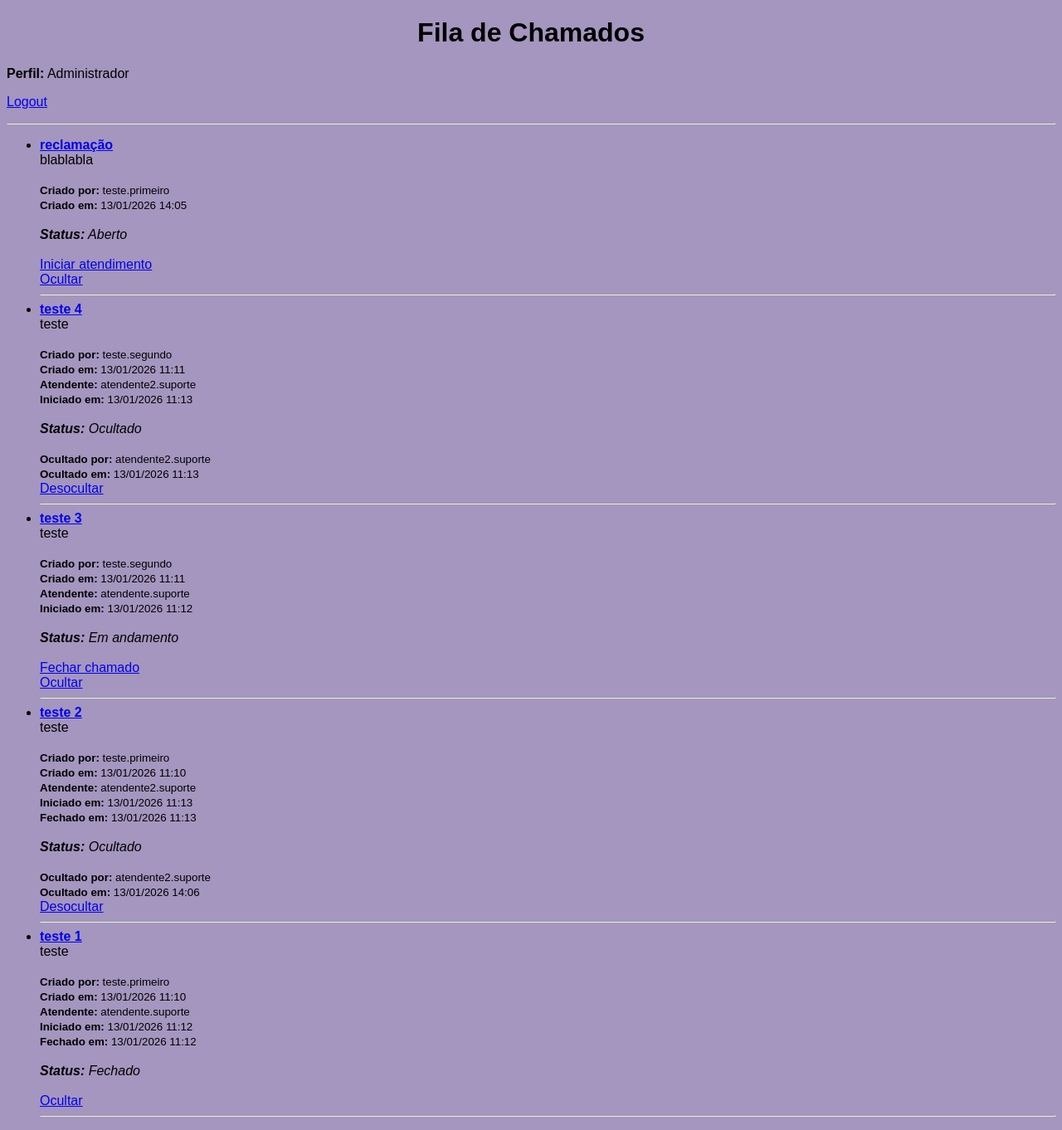
After one commit to Dev-RonaldoJunior/helpdesk, a Flask app: page /fila in a window 1280 px wide. The commit adds this page. Shown: the whole page at 83% size. Run offline with Flask 3, Linux system fonts and the light colour scheme; a user stored in the database is signed in; data comes from the database, SQL or seed files in the repository; both versions use the stored data as it was after the commit.

Commit message:
Add ticket queues and user-specific ticket views
Refactored dashboard routing to redirect users to role-specific ticket lists: regular users to 'meus chamados' and attendants/admins to 'fila'. Added new routes and templates for 'meus_chamados' and 'fila', allowing users to view their own tickets and attendants/admins to manage the ticket queue. Updated dashboard and ticket detail templates for improved status display and separation of concerns.

```diff
--- a/app.py
+++ b/app.py
@@ -221,21 +221,16 @@ def register():
 
 @app.route('/dashboard')
 def dashboard():
-    """
-    Dashboard:
-    - Admin (2): vê tudo (inclusive ocultos)
-    - Usuário (0): vê só os próprios tickets visíveis
-    - Atendente (1): vê tickets visíveis que:
-        - estão "Aberto"
-        - OU estão atribuídos a ele (attendant_id = ele)
-    """
-
-    # Se não estiver logado, volta pro login
     if 'user_id' not in session:
         return redirect(url_for('login'))
 
-    conn = get_db_connection()
-    cursor = conn.cursor()
+    # Usuário comum vai para "meus chamados"
+    if session.get('nivel') == 0:
+        return redirect(url_for('meus_chamados'))
+
+    # Atendente e admin vão para "fila"
+    return redirect(url_for('fila'))
+
 
     # ============================================================
     # ADMIN (nível 2) - vê tudo
@@ -609,6 +604,116 @@ def ticket_detail(ticket_id):
 
     return render_template('ticket_detail.html', ticket=ticket)
 
+
+
+@app.route('/meus-chamados')
+def meus_chamados():
+    if 'user_id' not in session:
+        return redirect(url_for('login'))
+
+    conn = get_db_connection()
+    cursor = conn.cursor()
+
+    # Usuário comum: vê apenas os próprios tickets (não ocultos)
+    cursor.execute("""
+        SELECT
+            tickets.id,
+            tickets.titulo,
+            tickets.descricao,
+            tickets.status,
+            tickets.created_at,
+            tickets.started_at,
+            tickets.closed_at,
+            tickets.is_hidden,
+            creator.username,
+            attendant.username,
+            hider.username,
+            tickets.hidden_at
+        FROM tickets
+        JOIN users AS creator ON tickets.user_id = creator.id
+        LEFT JOIN users AS attendant ON tickets.attendant_id = attendant.id
+        LEFT JOIN users AS hider ON tickets.hidden_by = hider.id
+        WHERE tickets.is_hidden = 0
+          AND tickets.user_id = ?
+        ORDER BY tickets.id DESC
+    """, (session['user_id'],))
+
+    tickets = cursor.fetchall()
+    conn.close()
+
+    return render_template('meus_chamados.html', tickets=tickets)
+
+
+
+@app.route('/fila')
+def fila():
+    if 'user_id' not in session:
+        return redirect(url_for('login'))
+
+    # Só atendente ou admin
+    if session.get('nivel') not in [1, 2]:
+        return redirect(url_for('dashboard'))
+
+    conn = get_db_connection()
+    cursor = conn.cursor()
+
+    # ADMIN vê todos (inclusive ocultos)
+    if session.get('nivel') == 2:
+        cursor.execute("""
+            SELECT
+                tickets.id,
+                tickets.titulo,
+                tickets.descricao,
+                tickets.status,
+                tickets.created_at,
+                tickets.started_at,
+                tickets.closed_at,
+                tickets.is_hidden,
+                creator.username,
+                attendant.username,
+                hider.username,
+                tickets.hidden_at
+            FROM tickets
+            JOIN users AS creator ON tickets.user_id = creator.id
+            LEFT JOIN users AS attendant ON tickets.attendant_id = attendant.id
+            LEFT JOIN users AS hider ON tickets.hidden_by = hider.id
+            ORDER BY tickets.id DESC
+        """)
+    else:
+        # ATENDENTE vê:
+        # - chamados ABERTOS (pra poder pegar)
+        # - chamados dele (em andamento/fechado)
+        cursor.execute("""
+            SELECT
+                tickets.id,
+                tickets.titulo,
+                tickets.descricao,
+                tickets.status,
+                tickets.created_at,
+                tickets.started_at,
+                tickets.closed_at,
+                tickets.is_hidden,
+                creator.username,
+                attendant.username,
+                hider.username,
+                tickets.hidden_at
+            FROM tickets
+            JOIN users AS creator ON tickets.user_id = creator.id
+            LEFT JOIN users AS attendant ON tickets.attendant_id = attendant.id
+            LEFT JOIN users AS hider ON tickets.hidden_by = hider.id
+            WHERE tickets.is_hidden = 0
+              AND (
+                    tickets.status = 'Aberto'
+                    OR tickets.attendant_id = ?
+                  )
+            ORDER BY tickets.id DESC
+        """, (session['user_id'],))
+
+    tickets = cursor.fetchall()
+    conn.close()
+
+    return render_template('fila.html', tickets=tickets)
+
 # ============================================================
 # INICIAR A APLICAÇÃO
 # ============================================================
--- a/templates/dashboard.html
+++ b/templates/dashboard.html
@@ -86,6 +86,7 @@
                         </a>
                     </strong><br><br>
 
+                    <small>
                         <!-- =======================================================
                              STATUS DO CHAMADO
                              Se is_hidden = 1, mostra como "Ocultado"
@@ -96,8 +97,8 @@
                         {% else %}
                             <em><strong>Status:</strong> {{ ticket[3] }}</em><br>
                         {% endif %}
-
                         <br>
+                    </small>
 
                     <!-- =======================================================
                          INFO EXTRA DE OCULTAÇÃO (SÓ ADMIN VÊ)
--- /dev/null
+++ b/templates/fila.html
@@ -0,0 +1,117 @@
+<!DOCTYPE html>
+<html lang="pt-br">
+<head>
+    <meta charset="UTF-8">
+    <meta name="viewport" content="width=device-width, initial-scale=1.0">
+    <title>Fila de Chamados - Help Desk</title>
+    <link rel="stylesheet" href="{{ url_for('static', filename='style.css') }}">
+</head>
+<body>
+
+<h1>Fila de Chamados</h1>
+
+{% if session.get('nivel') == 2 %}
+    <p><strong>Perfil:</strong> Administrador</p>
+{% else %}
+    <p><strong>Perfil:</strong> Atendente</p>
+{% endif %}
+
+<p>
+    <a href="{{ url_for('logout') }}">Logout</a>
+</p>
+
+<hr>
+
+{% if tickets %}
+<ul>
+    {% for ticket in tickets %}
+        <li>
+            <strong>
+                <a href="{{ url_for('ticket_detail', ticket_id=ticket[0]) }}">
+                    {{ ticket[1] }}
+                </a>
+            </strong><br>
+
+            {{ ticket[2] }}<br><br>
+
+            <small>
+                <strong>Criado por:</strong> {{ ticket[8] }}<br>
+                <strong>Criado em:</strong> {{ ticket[4] }}<br>
+
+                {% if ticket[9] %}
+                    <strong>Atendente:</strong> {{ ticket[9] }}<br>
+                {% endif %}
+
+                {% if ticket[5] %}
+                    <strong>Iniciado em:</strong> {{ ticket[5] }}<br>
+                {% endif %}
+
+                {% if ticket[6] %}
+                    <strong>Fechado em:</strong> {{ ticket[6] }}<br>
+                {% endif %}
+            </small>
+
+            <br>
+
+            {% if ticket[7] == 1 %}
+                <em><strong>Status:</strong> Ocultado</em><br>
+            {% else %}
+                <em><strong>Status:</strong> {{ ticket[3] }}</em><br>
+            {% endif %}
+
+            <br>
+
+            <!-- AÇÕES: atendente/admin -->
+            {% if session.get('nivel') in [1, 2] %}
+
+                {% if ticket[7] == 0 %}
+
+                    {% if ticket[3] == 'Aberto' %}
+                        <a href="{{ url_for('start_ticket', ticket_id=ticket[0]) }}">
+                            Iniciar atendimento
+                        </a>
+                        <br>
+                    {% endif %}
+
+                    {% if ticket[3] == 'Em andamento' %}
+                        <a href="{{ url_for('close_ticket', ticket_id=ticket[0]) }}">
+                            Fechar chamado
+                        </a>
+                        <br>
+                    {% endif %}
+
+                    <a href="{{ url_for('hide_ticket', ticket_id=ticket[0]) }}"
+                       onclick="return confirm('Deseja ocultar este chamado?');">
+                        Ocultar
+                    </a>
+                    <br>
+
+                {% endif %}
+
+            {% endif %}
+
+            <!-- ADMIN pode desocultar -->
+            {% if session.get('nivel') == 2 and ticket[7] == 1 %}
+                <small>
+                    <strong>Ocultado por:</strong> {{ ticket[10] }}<br>
+                    <strong>Ocultado em:</strong> {{ ticket[11] }}
+                </small>
+                <br>
+
+                <a href="{{ url_for('unhide_ticket', ticket_id=ticket[0]) }}"
+                   onclick="return confirm('Deseja desocultar este chamado?');">
+                    Desocultar
+                </a>
+                <br>
+            {% endif %}
+
+        </li>
+        <hr>
+    {% endfor %}
+</ul>
+{% else %}
+<p>Nenhum chamado encontrado.</p>
+{% endif %}
+
+</body>
+</html>
--- a/templates/ticket_detail.html
+++ b/templates/ticket_detail.html
@@ -11,6 +11,9 @@
 <h1>Detalhes do Chamado</h1>
 
 <h2>{{ ticket[1] }}</h2>
+
+<hr>
+
 <p>{{ ticket[2] }}</p>
 
 <hr>
```
Also changed, not shown: templates/meus_chamados.html (added, +51 -0 lines), database.db. Lines whose indentation alone changed are shown as unchanged.
